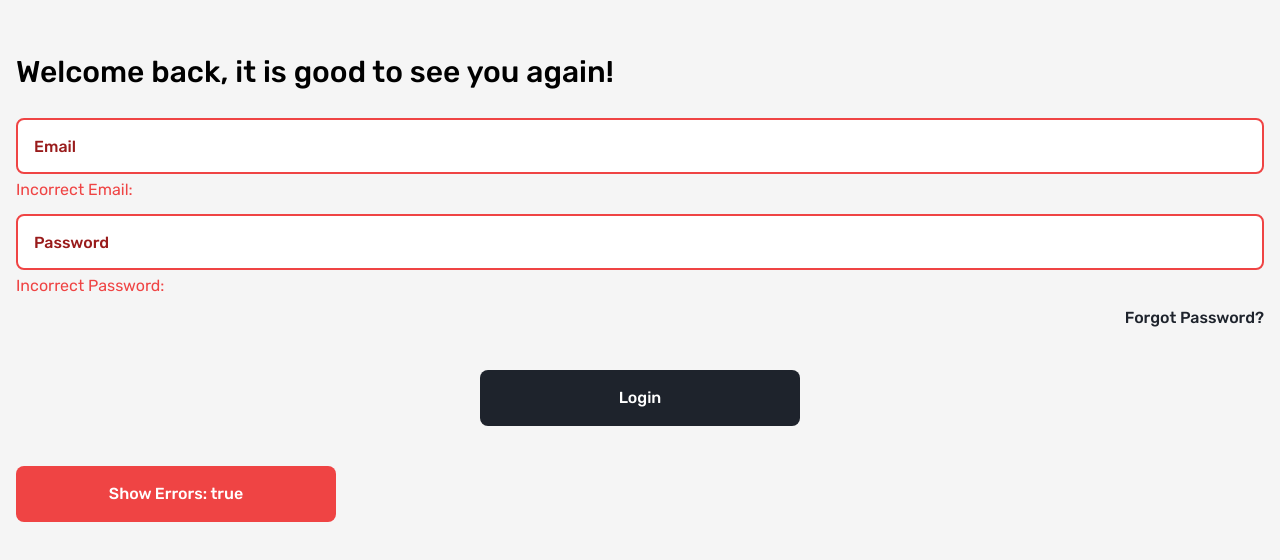
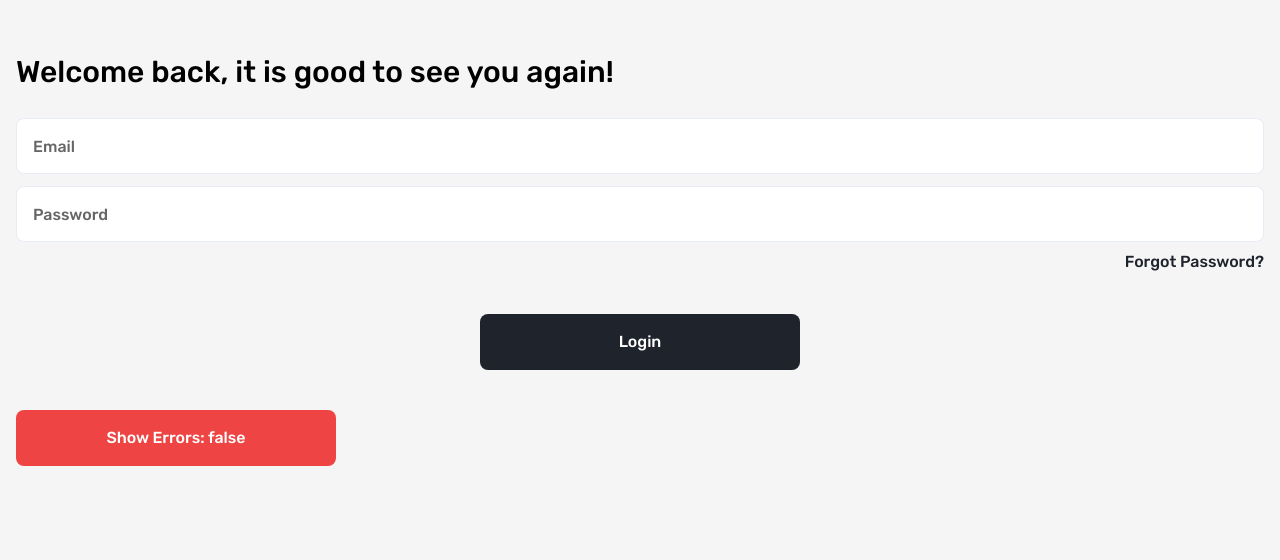
Before and after one commit to krishabbashyal/firebase-task-manager, a Vue app: page /login in a window 1280 px wide. Shown: the part 106-666 px from the top of the page. Built offline with nearby package versions, Linux system fonts and the light colour scheme.

Commit message:
started working on error messages

```diff
--- a/src/components/LoginForm.vue
+++ b/src/components/LoginForm.vue
@@ -9,23 +9,33 @@
         v-model="userEmail"
         placeholder="Email"
         class="placeholder:font-medium w-full h-14 mt-7 border border-input-border rounded-lg pl-4"
-        :class="[formError ? 'focus:outline-none placeholder-red-800 border-red-500 border-2 border-solid' : 'placeholder:text-gray border-input-border']"
+        :class="[
+          formError
+            ? 'focus:outline-none placeholder-red-800 border-red-500 border-2 border-solid'
+            : 'placeholder:text-gray border-input-border',
+        ]"
       />
-      <p v-if="formError" class="text-red-500 mt-1">Incorrect Email: <b>{{ userEmail }}</b></p>
+      <p v-if="formError" class="text-red-500 mt-1">{{ emailErrorMsg }}</p>
       <input
         type="password"
         v-model="userPassword"
         placeholder="Password"
-         class="placeholder:font-medium w-full h-14 mt-3 border border-input-border rounded-lg pl-4"
-        :class="[formError ? 'focus:outline-none placeholder-red-800 border-red-500 border-2 border-solid' : 'placeholder:text-gray border-input-border']"
+        class="placeholder:font-medium w-full h-14 mt-3 border border-input-border rounded-lg pl-4"
+        :class="[
+          formError
+            ? 'focus:outline-none placeholder-red-800 border-red-500 border-2 border-solid'
+            : 'placeholder:text-gray border-input-border',
+        ]"
       />
-      <p v-if="formError" class="text-red-500 mt-1">Incorrect Password: <b>{{ userPassword }}</b></p>
+      <p v-if="formError" class="text-red-500 mt-1">
+        Incorrect Password: <b>{{ userPassword }}</b>
+      </p>
       <div class="text-right">
         <p class="text-dark-gray font-medium mt-2">Forgot Password?</p>
       </div>
       <div class="flex flex-row justify-center items-center">
         <button
-          @click.prevent="submitForm"
+          @click.prevent="validateForm"
           class="mt-10 h-14 w-80 bg-dark-gray font-medium text-white rounded-lg"
         >
           Login
@@ -47,16 +57,30 @@ export default {
     return {
       userEmail: "",
       userPassword: "",
-      formError: true,
+      formError: false,
+      emailErrorMsg: "",
+      passwordErrorMsg: "",
+      validEmail: true,
     };
   },
   methods: {
-    validateForm() {},
+    validateForm() {
+      if (this.userEmail.length === 0) {
+        this.formError = true;
+        this.emailErrorMsg = "This field is required"
+      }
+      if (this.userPassword.length === 0) {
+        this.formError = true;
+      } else {
+        this.submitForm();
+      }
+    },
+
     toggleErrors() {
       this.formError = !this.formError;
-      console.log(this.formError);
     },
     submitForm() {
+      this.formError = false;
       console.log(this.userEmail);
       console.log(this.userPassword);
     },
```
